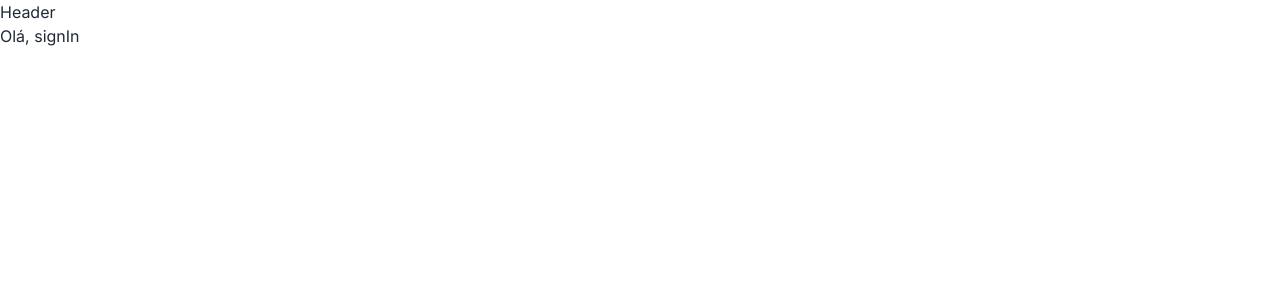
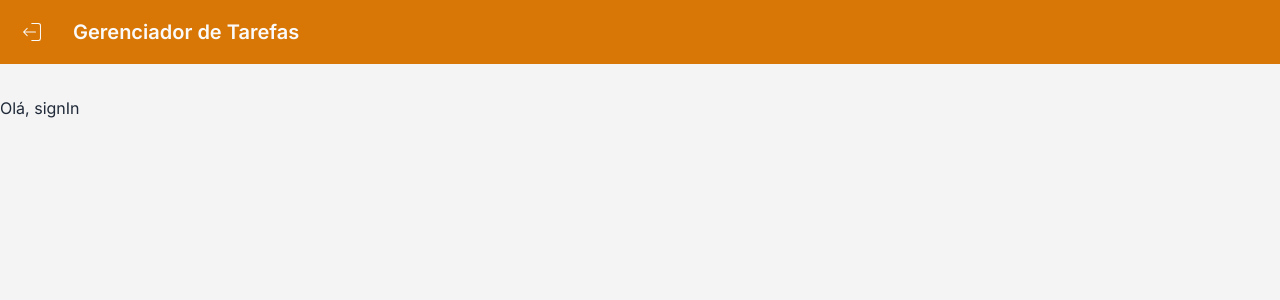
Before and after one commit to matheuspaiva1/gerenc-task, a Next.js app: page /dashboard in a window 1280 px wide. Shown: the top 300 px of the page. Built offline with nearby package versions, Linux system fonts and the light colour scheme.

Commit message:
feat: finalizando header

```diff
--- a/package.json
+++ b/package.json
@@ -12,7 +12,8 @@
     "next": "14.2.3",
     "next-auth": "^4.24.7",
     "react": "^18",
-    "react-dom": "^18"
+    "react-dom": "^18",
+    "react-icons": "^5.2.1"
   },
   "devDependencies": {
     "@types/node": "^20",
--- /dev/null
+++ b/src/app/components/ButtonLogout.tsx
@@ -0,0 +1,8 @@
+import React from 'react'
+import { CiLogout } from "react-icons/ci";
+
+export default function ButtonLogout() {
+  return (
+    <CiLogout className="h-6 w-6 text-zinc-50"/>
+  )
+}
--- a/src/app/components/Header.tsx
+++ b/src/app/components/Header.tsx
@@ -1,7 +1,20 @@
-import React from 'react'
+import React from 'react';
+import ButtonLogout from './ButtonLogout';
 
 export default function Header() {
   return (
-    <div>Header</div>
+    <header>
+      <div className="navbar bg-amber-600">
+  <div className="flex-none">
+    <button className="btn btn-square btn-ghost">
+      <ButtonLogout />
+    </button>
+  </div>
+  <div className="flex-1">
+    <a className="btn btn-ghost text-xl text-zinc-50">Gerenciador de Tarefas</a>
+  </div>
+
+</div>
+    </header>
   )
 }
--- a/src/app/dashboard/page.tsx
+++ b/src/app/dashboard/page.tsx
@@ -4,9 +4,9 @@ import { signIn } from 'next-auth/react'
 
 export default function Page() {
   return (
-    <main>
+    <main className='bg-zinc-100 h-screen'>
       <Header/>
-      Olá, {signIn.name}
+      <h1 className='mt-8'>Olá, {signIn.name}</h1>
     </main>
   )
 }
```
Also changed, not shown: 1 other file (tests, documents, lock files or other folders).
